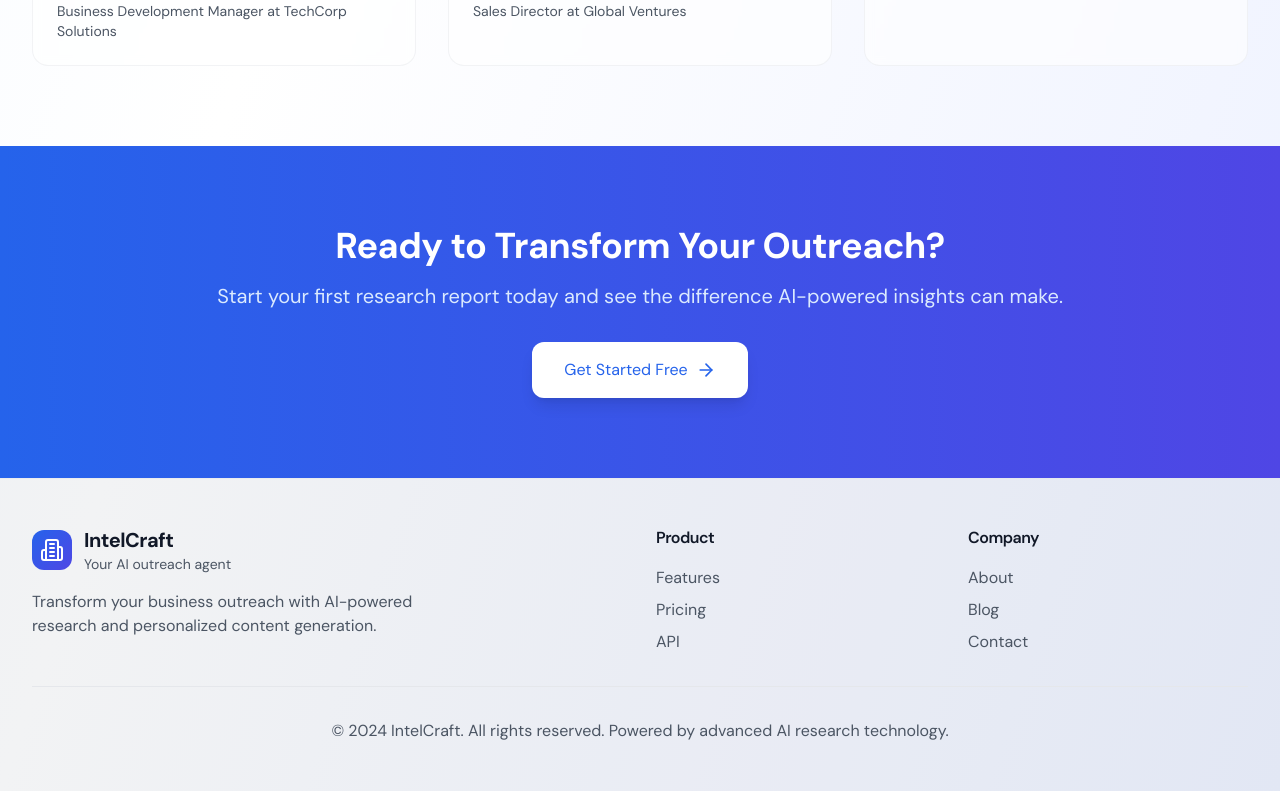
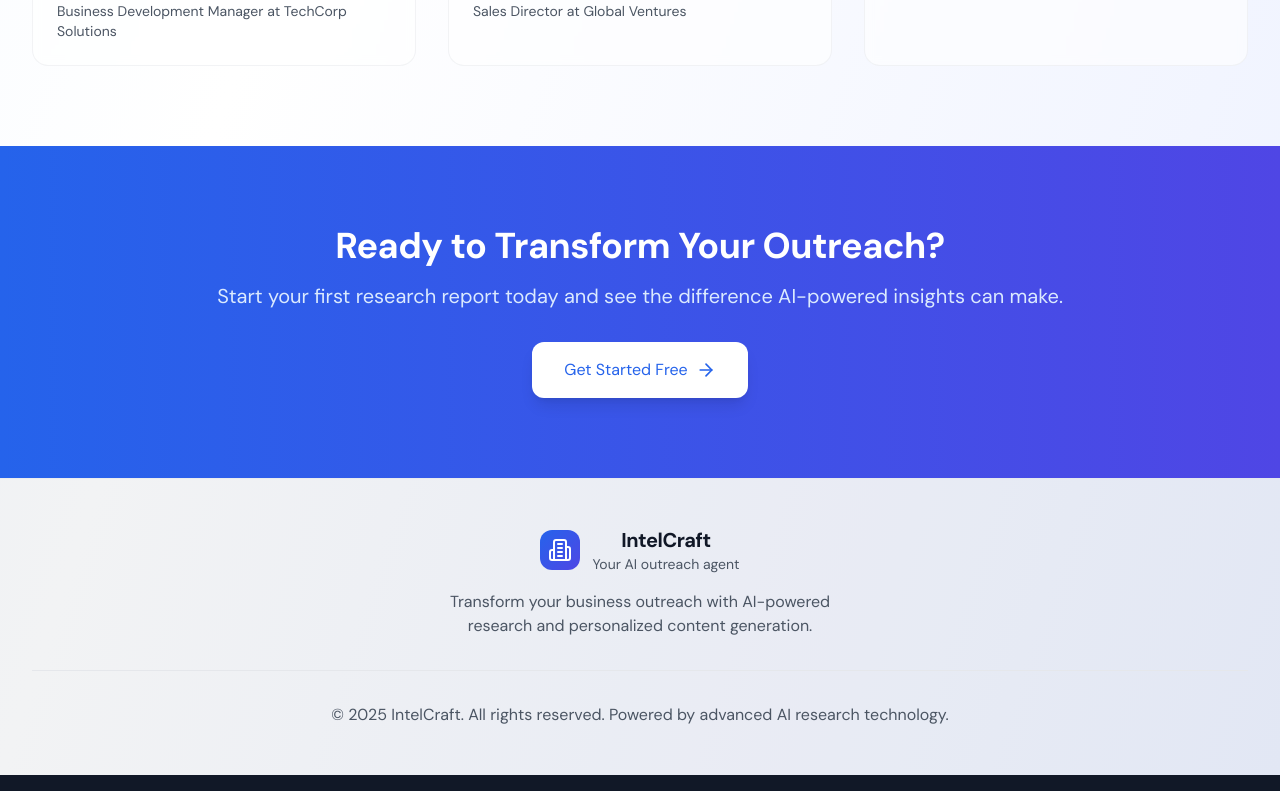
Before and after one commit to Akash8585/IntelCraft, a React (Vite) app in the folder ui/: page / in a window 1280 px wide. Shown: the part 3052-3843 px from the top of the page. Built offline with nearby package versions, Linux system fonts and the light colour scheme; no server answers.

Commit message:
final setup

```diff
--- a/ui/src/components/LandingPage.tsx
+++ b/ui/src/components/LandingPage.tsx
@@ -456,9 +456,8 @@ const LandingPage: React.FC<LandingPageProps> = ({ onGenerateResearch }) => {
         <footer className="relative">
           <div className="absolute inset-0 bg-gray-900/5 border-t border-gray-200/50"></div>
           <div className="relative max-w-7xl mx-auto px-4 sm:px-6 lg:px-8 py-12">
-            <div className="grid md:grid-cols-4 gap-8">
-              <div className="md:col-span-2">
-                <div className="flex items-center space-x-3 mb-4">
+            <div className="text-center">
+              <div className="flex items-center justify-center space-x-3 mb-4">
                 <div className="w-10 h-10 bg-gradient-to-br from-blue-600 to-indigo-600 rounded-xl flex items-center justify-center">
                   <Building2 className="w-6 h-6 text-white" />
                 </div>
@@ -467,33 +466,14 @@ const LandingPage: React.FC<LandingPageProps> = ({ onGenerateResearch }) => {
                   <p className="text-sm text-gray-600">Your AI outreach agent</p>
                 </div>
               </div>
-                <p className="text-gray-600 mb-4 max-w-md">
+              <p className="text-gray-600 mb-8 max-w-md mx-auto">
                 Transform your business outreach with AI-powered research and personalized content generation.
               </p>
             </div>
 
-              <div>
-                <h4 className="font-semibold text-gray-900 mb-4">Product</h4>
-                <ul className="space-y-2 text-gray-600">
-                  <li><a href="#" className="hover:text-gray-900 transition-colors">Features</a></li>
-                  <li><a href="#" className="hover:text-gray-900 transition-colors">Pricing</a></li>
-                  <li><a href="#" className="hover:text-gray-900 transition-colors">API</a></li>
-                </ul>
-              </div>
-
-              <div>
-                <h4 className="font-semibold text-gray-900 mb-4">Company</h4>
-                <ul className="space-y-2 text-gray-600">
-                  <li><a href="#" className="hover:text-gray-900 transition-colors">About</a></li>
-                  <li><a href="#" className="hover:text-gray-900 transition-colors">Blog</a></li>
-                  <li><a href="#" className="hover:text-gray-900 transition-colors">Contact</a></li>
-                </ul>
-              </div>
-            </div>
-
-            <div className="border-t border-gray-200 mt-8 pt-8 text-center">
+            <div className="border-t border-gray-200 pt-8 text-center">
               <p className="text-gray-600">
-                © 2024 IntelCraft. All rights reserved. Powered by advanced AI research technology.
+                © 2025 IntelCraft. All rights reserved. Powered by advanced AI research technology.
               </p>
             </div>
           </div>
```
Lines whose indentation alone changed are shown as unchanged.
